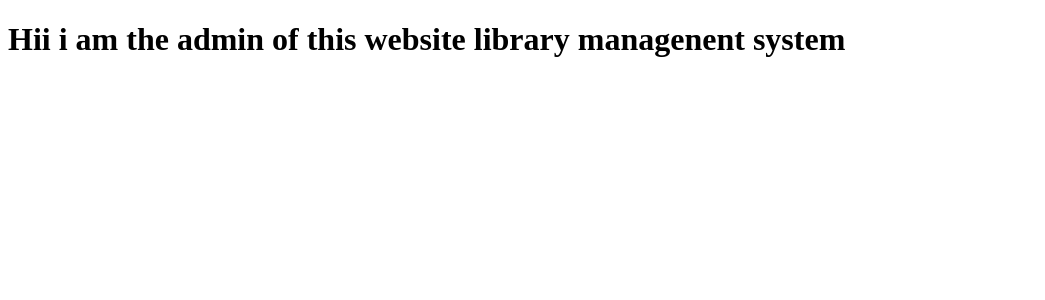
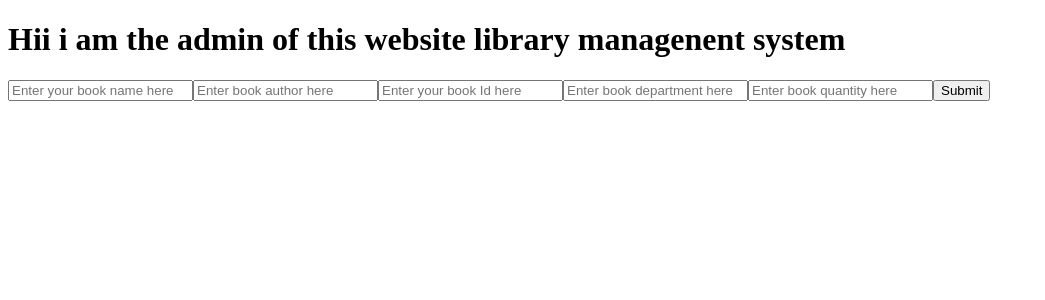
Before and after one commit to Harshwardhan-1/Library_Management_System-Frontend, a React app in the folder frontend/: page /AdminPage in a window 1280 px wide. Shown: the top 300 px of the page, without its empty margins (0-1045 px from the left). Built offline with nearby package versions, Linux system fonts and the light colour scheme; no server answers; the HTML template or start-up script is replaced by a standard one.

Commit message:
admin add book

```diff
--- a/frontend/src/components/AdminPage.jsx
+++ b/frontend/src/components/AdminPage.jsx
@@ -1,7 +1,40 @@
+import { useState } from "react";
+import axios from 'axios';
 export default function AdminPage(){
+    const [bookName,setBookName]=useState('');
+    const [author,setAuthor]=useState('');
+    const[isbn,setIsbn]=useState('');
+    const [department,setDepartment]=useState('');
+    const [quantity,setQuantity]=useState('');
+    const handle=async(e)=>{
+        e.preventDefault();
+    const send={bookName,author,isbn,department,quantity};
+    try{
+const response=await axios.post("https://library-management-system-backend-nleu.onrender.com/api/admin/addBook",send,{withCredentials:true});
+if(response.data.message=== 'book added successfully'){
+    alert('book successfully added');
+}
+    }catch(err){
+        if(err.response?.data?.message=== 'fill proper detail'){
+            alert('fill details properly');
+        }else if(err.response?.data?.message=== 'you can increase quantity if available'){
+            alert('you can increase quantity if available');
+        }else if(err.response?.data?.message=== 'already exist increase quantity if available'){
+            alert('same book with same author exist you can increase quantity');
+        }
+    }
+    }
     return(
         <>
         <h1>Hii i am the admin of this website library managenent system</h1>
+        <form onSubmit={handle}>
+<input type="text" placeholder="Enter your book name here" onChange={(e)=>setBookName(e.target.value)} />
+<input type="text" placeholder="Enter book author here" onChange={(e)=>setAuthor(e.target.value)} />
+<input type="text" placeholder="Enter your book Id here" onChange={(e)=>setIsbn(e.target.value)} />
+<input type="text" placeholder="Enter book department here" onChange={(e)=>setDepartment(e.target.value)} />
+<input type="text" placeholder="Enter book quantity here" onChange={(e)=>setQuantity(e.target.value)} />
+<button type="submit">Submit</button>
+        </form>
         </>
     );
 }
--- a/frontend/src/components/SignInPage.jsx
+++ b/frontend/src/components/SignInPage.jsx
@@ -29,6 +29,8 @@ if(response.data.message=== 'user Exist'){
             navigate('/StudentMakePage');
         }
     }
+            }else if(user.role=== 'Admin'){
+                navigate('/AdminPage');
             }
         }
     }catch(err){
```
